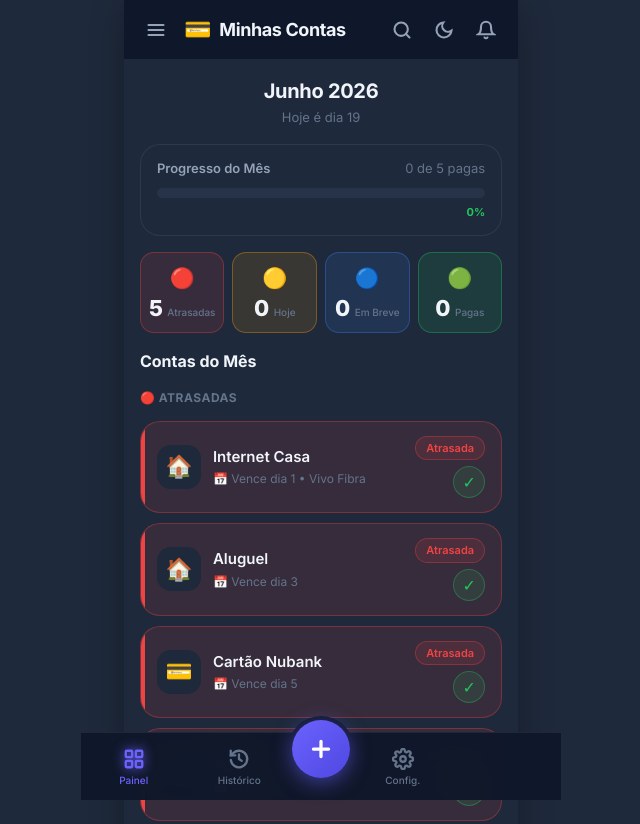
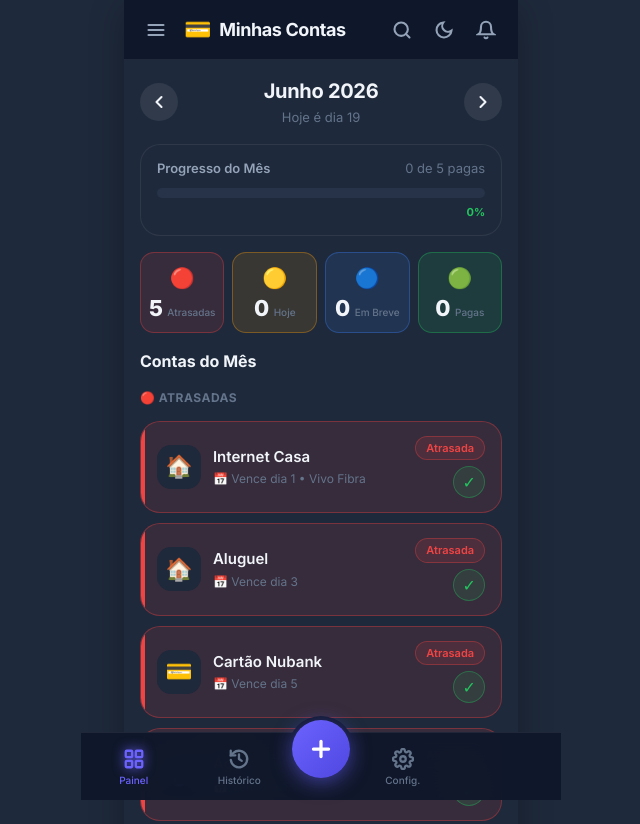
Before and after one commit to wagnermsouza3-a11y/sistema-2, a plain HTML site: page index.html in a window 1280 px wide. Shown: the top 824 px of the page, without its empty margins (319-959 px from the left). Drawn offline with Linux system fonts and the light colour scheme.

Commit message:
Update favicon and apple-touch-icon links

```diff
--- a/index.html
+++ b/index.html
@@ -10,8 +10,8 @@
   <meta name="description" content="Gerencie suas contas mensais de forma simples e eficiente. Saiba quais contas foram pagas, quais estão atrasadas e quais vencem em breve." />
   <title>Minhas Contas</title>
   <link rel="manifest" href="manifest.json" />
-  <link rel="icon" type="image/png" sizes="32x32" href="icons/favicon-32.png" />
-  <link rel="apple-touch-icon" href="icons/apple-touch-icon.png" />
+  <link rel="icon" type="image/png" sizes="192x192" href="icon-192.png" />
+  <link rel="apple-touch-icon" href="icon-192.png" />
   <link rel="preconnect" href="https://fonts.googleapis.com" />
   <link rel="preconnect" href="https://fonts.gstatic.com" crossorigin />
   <link href="https://fonts.googleapis.com/css2?family=Inter:wght@300;400;500;600;700;800;900&display=swap" rel="stylesheet" />
@@ -82,10 +82,16 @@
 
         <!-- Month Navigator -->
         <div class="month-nav">
+          <button class="month-nav-btn" id="btn-prev-month" title="Mês anterior" aria-label="Mês anterior">
+            <svg viewBox="0 0 24 24" fill="none" stroke="currentColor" stroke-width="2.5" stroke-linecap="round" stroke-linejoin="round"><polyline points="15 18 9 12 15 6"/></svg>
+          </button>
           <div class="month-info">
             <span class="month-label" id="month-label">Junho 2026</span>
             <span class="month-sub" id="today-label">Hoje é dia 18</span>
           </div>
+          <button class="month-nav-btn" id="btn-next-month" title="Próximo mês" aria-label="Próximo mês">
+            <svg viewBox="0 0 24 24" fill="none" stroke="currentColor" stroke-width="2.5" stroke-linecap="round" stroke-linejoin="round"><polyline points="9 18 15 12 9 6"/></svg>
+          </button>
         </div>
 
         <!-- Progress Bar -->
```
